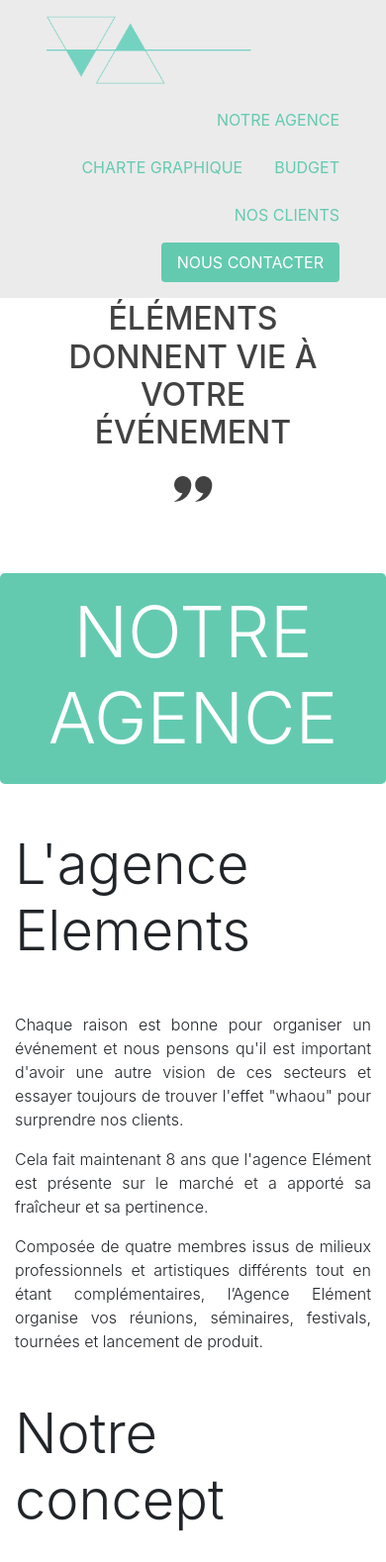
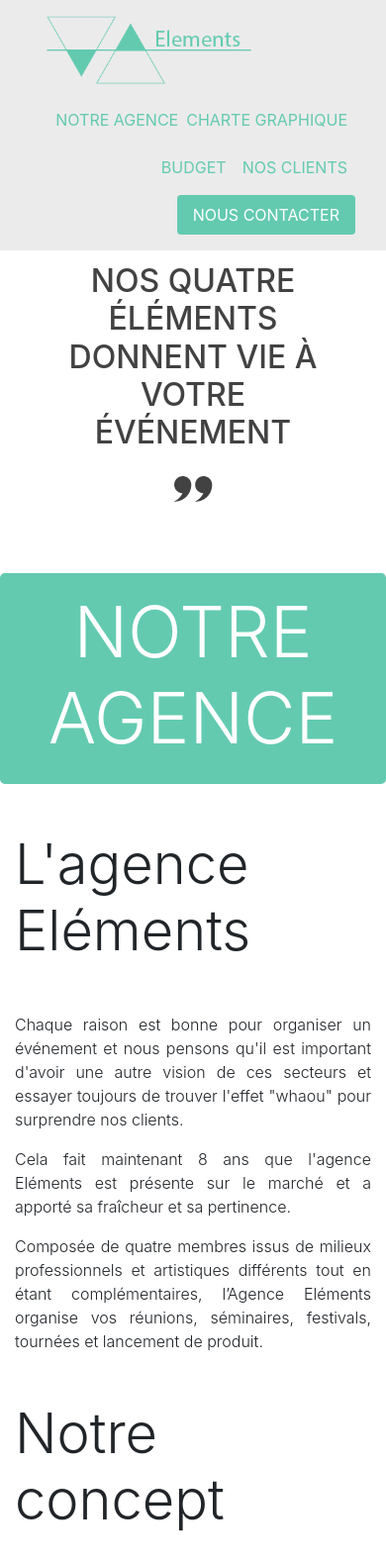
Before and after one commit to BenjaminGaymay/Element-Website, a plain HTML site: page index.html in a window 390 px wide. Shown: the top 1578 px of the page at 99% size. Drawn offline with Linux system fonts and the light colour scheme.

Commit message:
text correction and fix navbar for small screens

```diff
--- a/index.html
+++ b/index.html
@@ -50,27 +50,27 @@
 	<body id="top">
 		<header>
 			<nav class="navbar navbar-light fixed-top" style="background-color: #ebebeb;">
-					<div class="container d-flex justify-content-between">
-						<a class="nav-item nav-link" href="#top"> <img src="dist/images/Logo/Elements - vert4.png" alt="Logo" style="width: 70%;"> </a>
+					<div class="container justify-content-between">
+						<a class="nav-link" href="#top"> <img src="dist/images/Logo/Elément Logo.png" alt="Logo" style="width: 70%;"> </a>
 						<ul class="nav justify-content-end nav-pills text-uppercase">
-							<li class="nav-item parentomgcstyle">
+							<li class="nav-item parentomgcstyle" style="margin: 8px 0;">
 								<a class="nav-item nav-link omgcstyle" style="color: #63cab0;" href="#agence"> Notre Agence </a>
 							</li>
-							<li class="nav-item parentomgcstyle">
-								<a class="nav-item nav-link omgcstyle" style="color: #63cab0;" href="#charte"> Charte Graphique </a>
+							<li class="nav-item parentomgcstyle" style="margin: 8px 8px;">
+								<a class="nav-link omgcstyle" style="color: #63cab0;" href="#charte"> Charte Graphique </a>
 							</li>
-							<li class="nav-item parentomgcstyle">
-								<a class="nav-item nav-link omgcstyle" style="color: #63cab0;" href="#budget"> Budget </a>
+							<li class="nav-item parentomgcstyle" style="margin: 8px 8px;">
+								<a class="nav-link omgcstyle" style="color: #63cab0;" href="#budget"> Budget </a>
 							</li>
-							<li class="nav-item parentomgcstyle">
-									<a class="nav-item nav-link omgcstyle" style="color: #63cab0;" href="#clients"> Nos Clients </a>
+							<li class="nav-item parentomgcstyle" style="margin: 8px 8px;">
+									<a class="nav-link omgcstyle" style="color: #63cab0;" href="#clients"> Nos Clients </a>
 								</li>
-							<li class="nav-item parentomgcstyle">
-								<a class="nav-item nav-link active ml-3" style="background-color: #63cab0;" href="#contact"> Nous Contacter </a>
+							<li class="nav-item parentomgcstyle" style="margin: 8px 0;">
+								<a class="nav-link active ml-3" style="background-color: #63cab0;" href="#contact"> Nous Contacter </a>
 							</li>
 						</ul>
-				</div>
-			</nav>
+					</div>
+						</nav>
 		</header>
 
 		<main role="main">
@@ -81,9 +81,6 @@
 					  </div>
 					  <div class="carousel-item">
 						 <img class="d-block w-100" src="dist/images/Carrousel/hanger.jpg" alt="Second slide">
-					  </div>
-					  <div class="carousel-item">
-						 <img class="d-block w-100" src="dist/images/Carrousel/carrouzel.jpg" alt="Third slide">
 					  </div>
 					</div>
 			</div>
@@ -103,15 +100,15 @@
 
 			<div class="container">
 				<div>
-					<h1 class="display-4"> L'agence Elements </h1>
+					<h1 class="display-4"> L'agence Eléments </h1>
 					<p class="text-justify font-weight-light mt-5">
 							Chaque raison est bonne pour organiser un événement et nous pensons qu'il est important d'avoir une autre vision de ces secteurs et essayer toujours de trouver l'effet "whaou" pour surprendre nos clients.
 					</p>
 					<p class="text-justify font-weight-light">
-							Cela fait maintenant 8 ans que l'agence Elément est présente sur le marché et a apporté sa fraîcheur et sa pertinence.
+							Cela fait maintenant 8 ans que l'agence Eléments est présente sur le marché et a apporté sa fraîcheur et sa pertinence.
 					</p>
 					<p class="text-justify font-weight-light mb-5">
-							Composée de quatre membres issus de milieux professionnels et artistiques différents tout en étant complémentaires, l’Agence Elément organise vos réunions, séminaires, festivals, tournées et lancement de produit.
+							Composée de quatre membres issus de milieux professionnels et artistiques différents tout en étant complémentaires, l’Agence Eléments organise vos réunions, séminaires, festivals, tournées et lancement de produit.
 					</p>
 				</div>
 
@@ -265,7 +262,7 @@
 
 					<div class="col-sm">
 						<h1 class="h1 font-weight-bold" style="font-size: 80px;"> 850k </h1>
-						<p class="h2"> de chiffre d'affaire </p>
+						<p class="h2"> de chiffres d'affaire </p>
 					</div>
 
 					<div class="col-sm">
```
Also changed, not shown: dist/images/Logo/Elément Logo.png (added).
